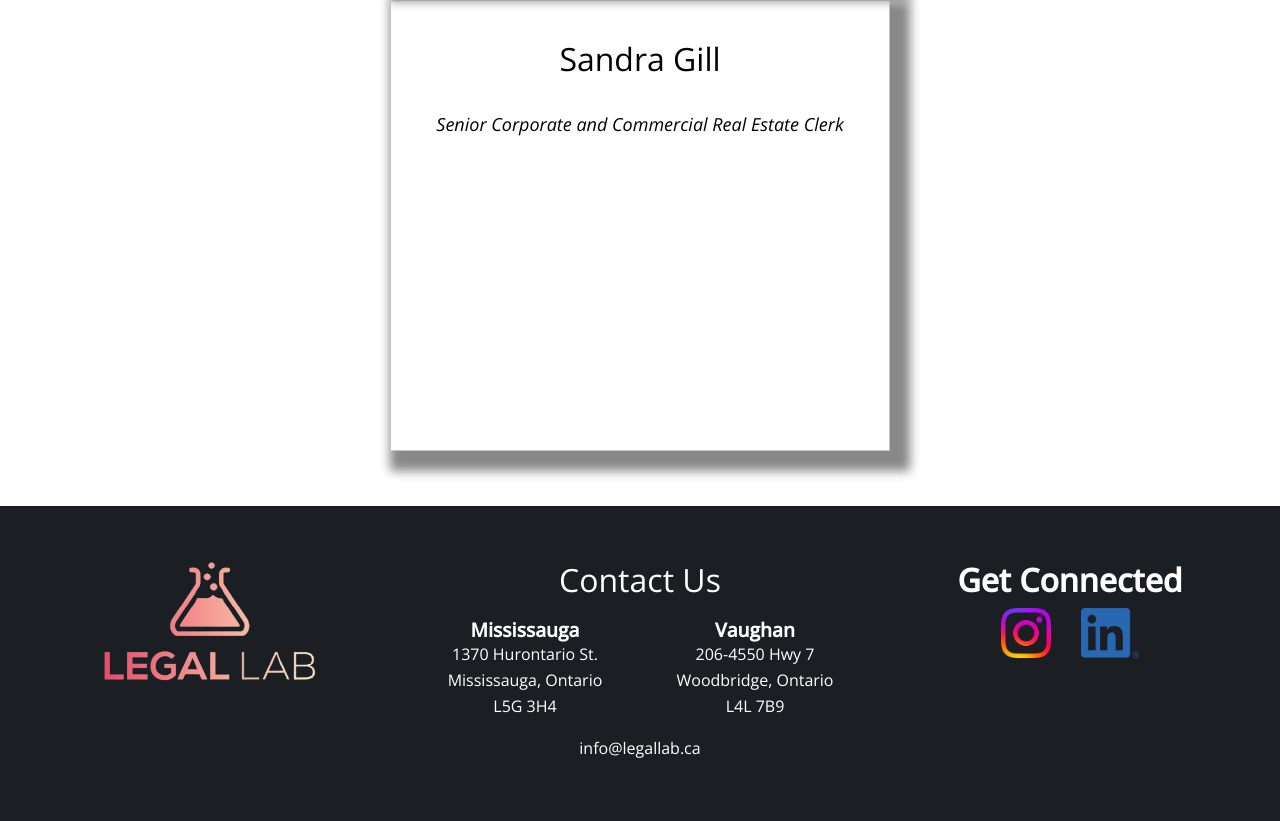
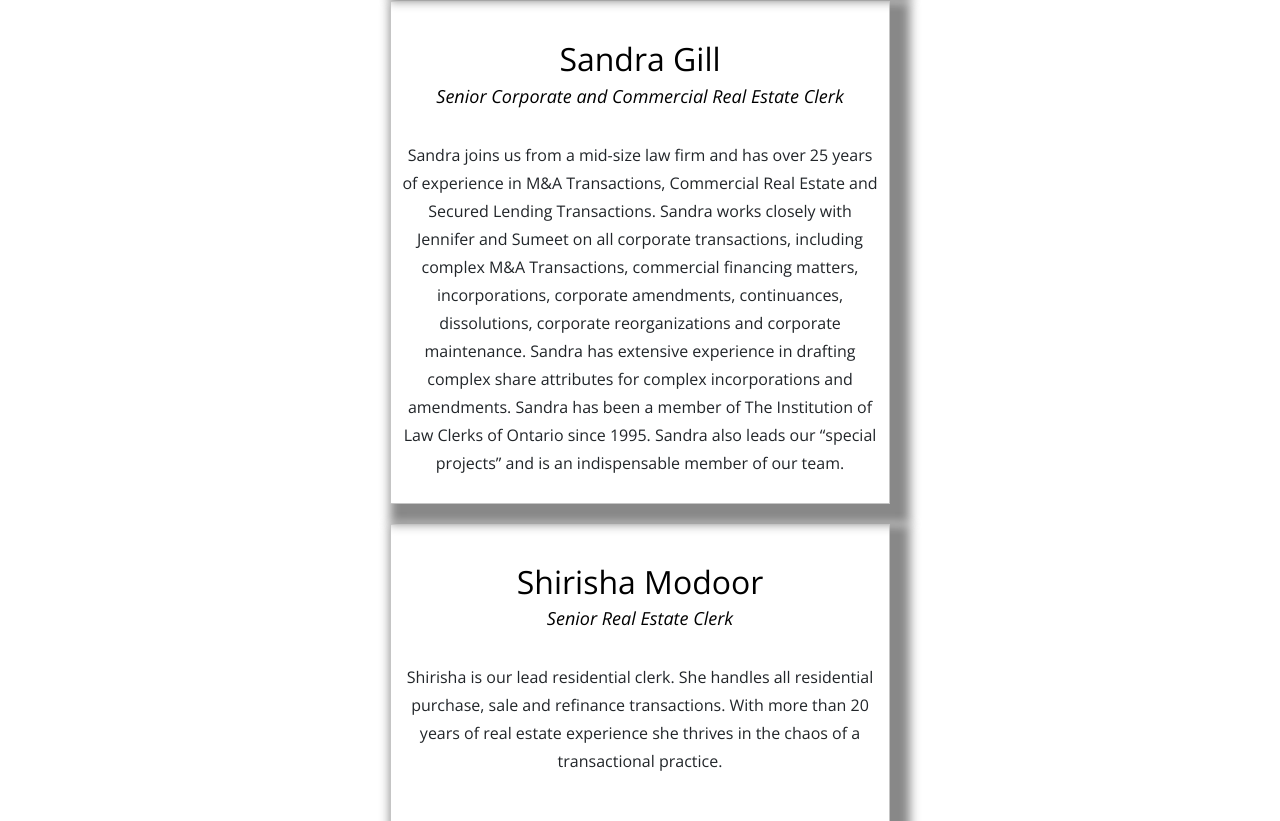
Before and after one commit to alozano7591/LegalLabAngular, an Angular app: page /about in a window 1280 px wide. Shown: the part 3999-4820 px from the top of the page. Built offline with nearby package versions, Linux system fonts and the light colour scheme.

Commit message:
Updated About section to have new employee
Also updated Sandra's bio

```diff
--- a/src/app/components/about/about.component.html
+++ b/src/app/components/about/about.component.html
@@ -72,11 +72,22 @@
 
         <br>
         <h2>Sandra Gill</h2>
-        <br>
         <h3>Senior Corporate and Commercial Real Estate Clerk</h3>
         <br>
         <p>
+          Sandra joins us from a mid-size law firm and has over 25 years of experience in M&A Transactions, Commercial Real Estate and Secured Lending Transactions. Sandra works closely with Jennifer and Sumeet on all corporate transactions, including complex M&A Transactions, commercial financing matters, incorporations, corporate amendments, continuances, dissolutions, corporate reorganizations and corporate maintenance. Sandra has extensive experience in drafting complex share attributes for complex incorporations and amendments.   Sandra has been a member of The Institution of Law Clerks of Ontario since 1995.  Sandra also leads our “special projects” and is an indispensable member of our team.
+        </p>
+      </div>
 
+      <div class="ourTeamItem">
+        <!-- <img src="images/stock-female-small.jpg"> -->
+
+        <br>
+        <h2>Shirisha Modoor</h2>
+        <h3>Senior Real Estate Clerk</h3>
+        <br>
+        <p>
+          Shirisha is our lead residential clerk. She handles all residential purchase, sale and refinance transactions. With more than 20 years of real estate experience she thrives in the chaos of a transactional practice.
         </p>
       </div>
 
```
Also changed, not shown: 1 other file (tests, documents, lock files or other folders).
